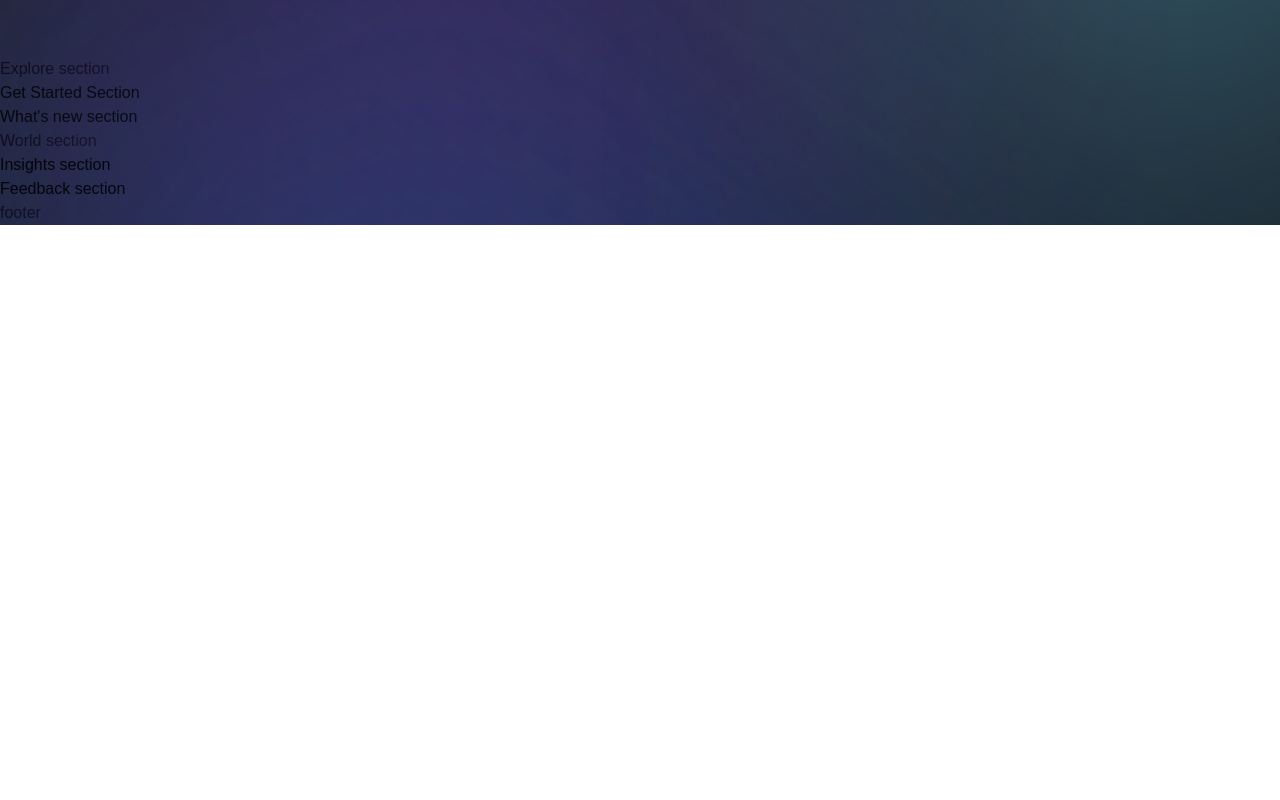
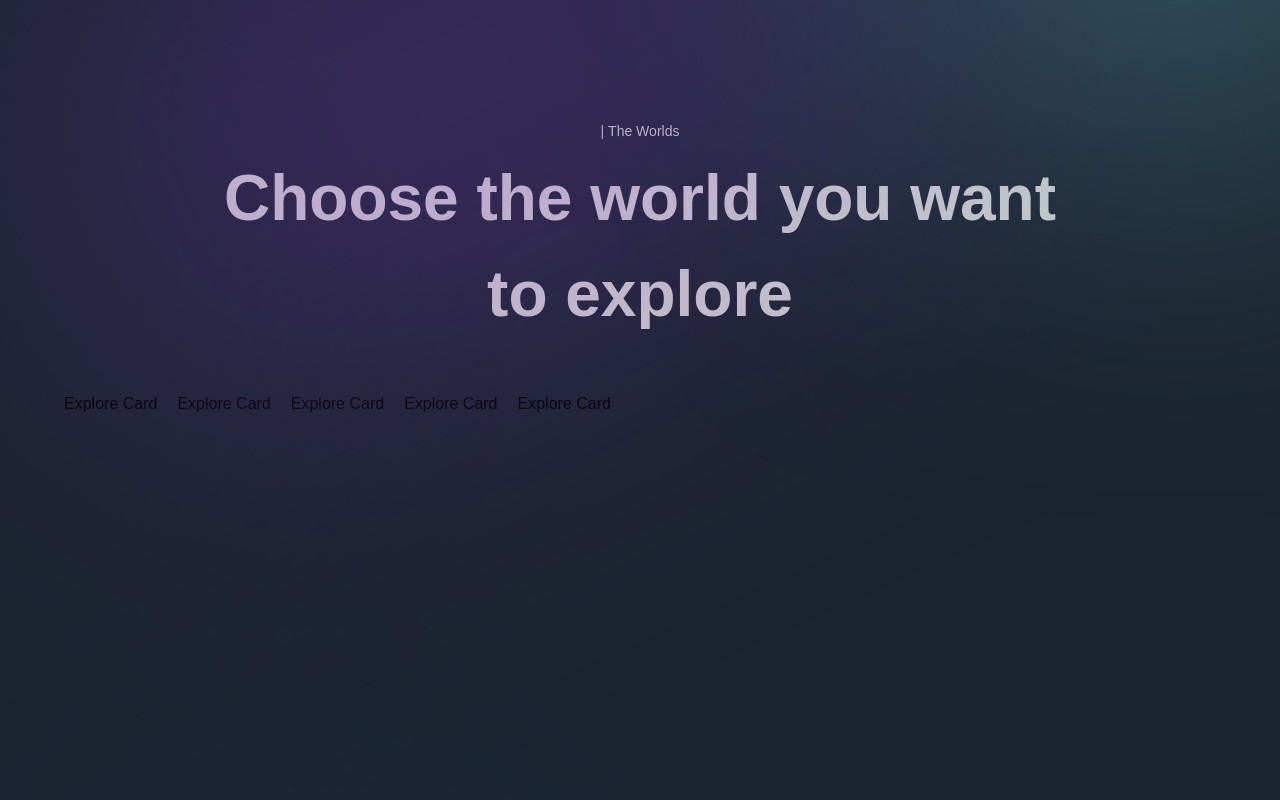
Before and after one commit to uzair-muaz/metaverse_madness, a Next.js app: page / in a window 1280 px wide. Shown: the part 1500-2300 px from the top of the page. Before the commit the page ends 1725 px from the top, so only its background shows below. Built offline with nearby package versions, Linux system fonts and the light colour scheme; a web font is replaced by a local one.

Commit message:
Custom title and explore setup completed

```diff
--- a/components/CustomTexts.jsx
+++ b/components/CustomTexts.jsx
@@ -17,5 +17,12 @@
 );
 
 export const TitleText = ({title, textStyles}) => (
-  <h2>Title Text</h2>
+  <motion.h2
+    variants={textVariant2}
+    initial='hidden'
+    whileInView="show"
+    className={`mt-[8px] font-bold md:text-[64px] text-[40px] text-secondary-white ${textStyles}`}
+  >
+    {title}
+  </motion.h2>
 );
--- a/sections/Explore.jsx
+++ b/sections/Explore.jsx
@@ -1,9 +1,50 @@
-'use client';
+"use client";
+import { motion } from "framer-motion";
+import { ExploreCard, TypingText, TitleText } from "../components";
 
-const Explore = () => (
-  <section>
-    Explore section
-  </section>
-);
+import styles from "../styles";
+import { staggerContainer } from "../utils/motion";
+import { exploreWorlds } from "../constants";
+import { useState } from "react";
+
+const Explore = () => {
+  const [active, setActive] = useState("world-2");
+  return (
+    <section className={`${styles.paddings}`} id="explore">
+      <motion.div
+        variants={staggerContainer}
+        initial={"hidden"}
+        whileInView={"show"}
+        viewport={{ once: false, amount: 0.25 }}
+        className={`${styles.innerWidth} mx-auto flex flex-col`}
+      >
+        <TypingText title={"| The Worlds"} textStyles="text-center" />
+
+        <TitleText
+          title={
+            <>
+              Choose the world you want
+              <br className="md:block hidden" />
+              to explore
+            </>
+          }
+          textStyles="text-center"
+        />
+
+        <div className="mt-[50px] flex lg:flex-row flex-col min-h-[70vh] gap-5">
+          {exploreWorlds.map((world, idx) => (
+            <ExploreCard
+              key={world.id}
+              {...world}
+              index={idx}
+              active={active}
+              handleClick={setActive}
+            />
+          ))}
+        </div>
+      </motion.div>
+    </section>
+  );
+};
 
 export default Explore;
```
